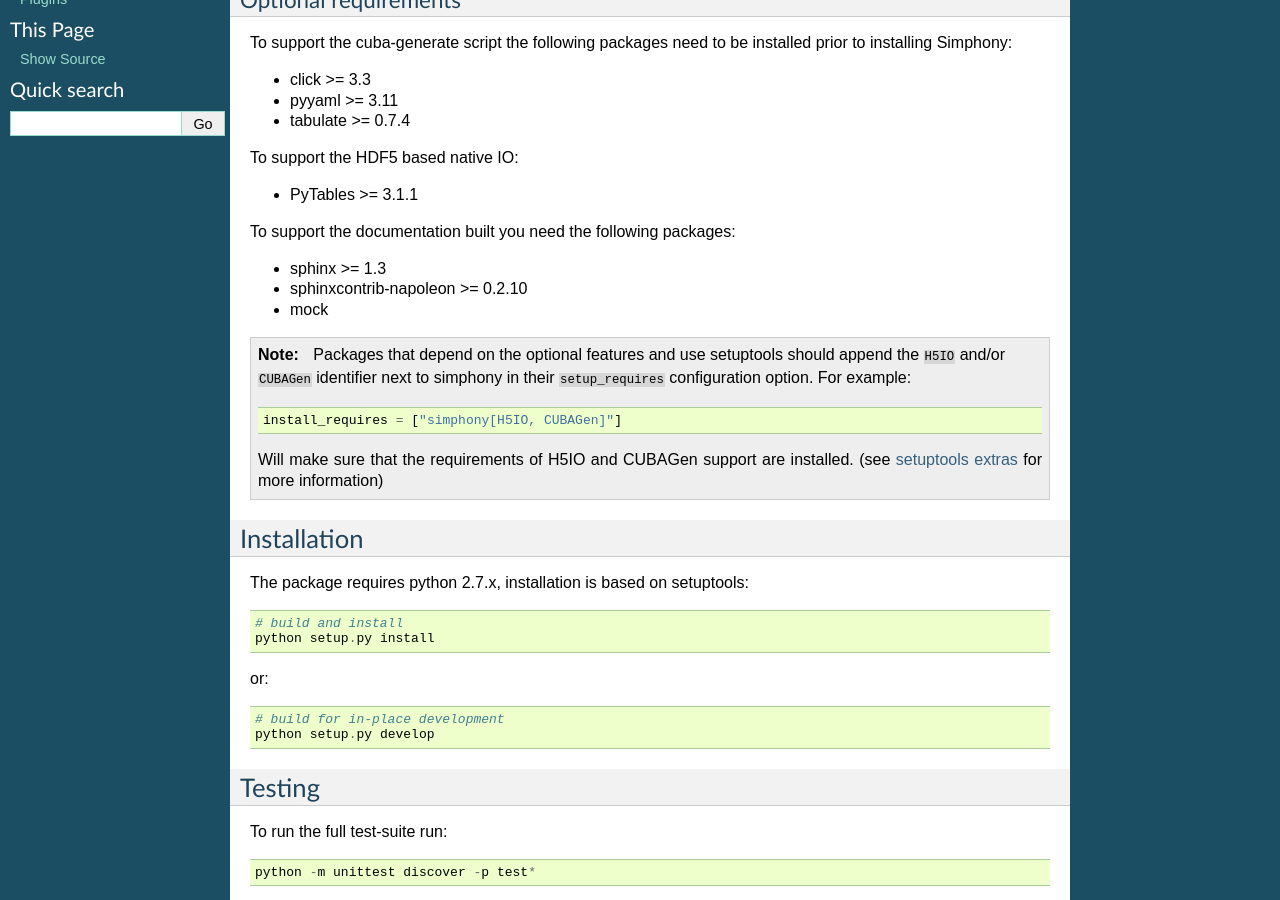
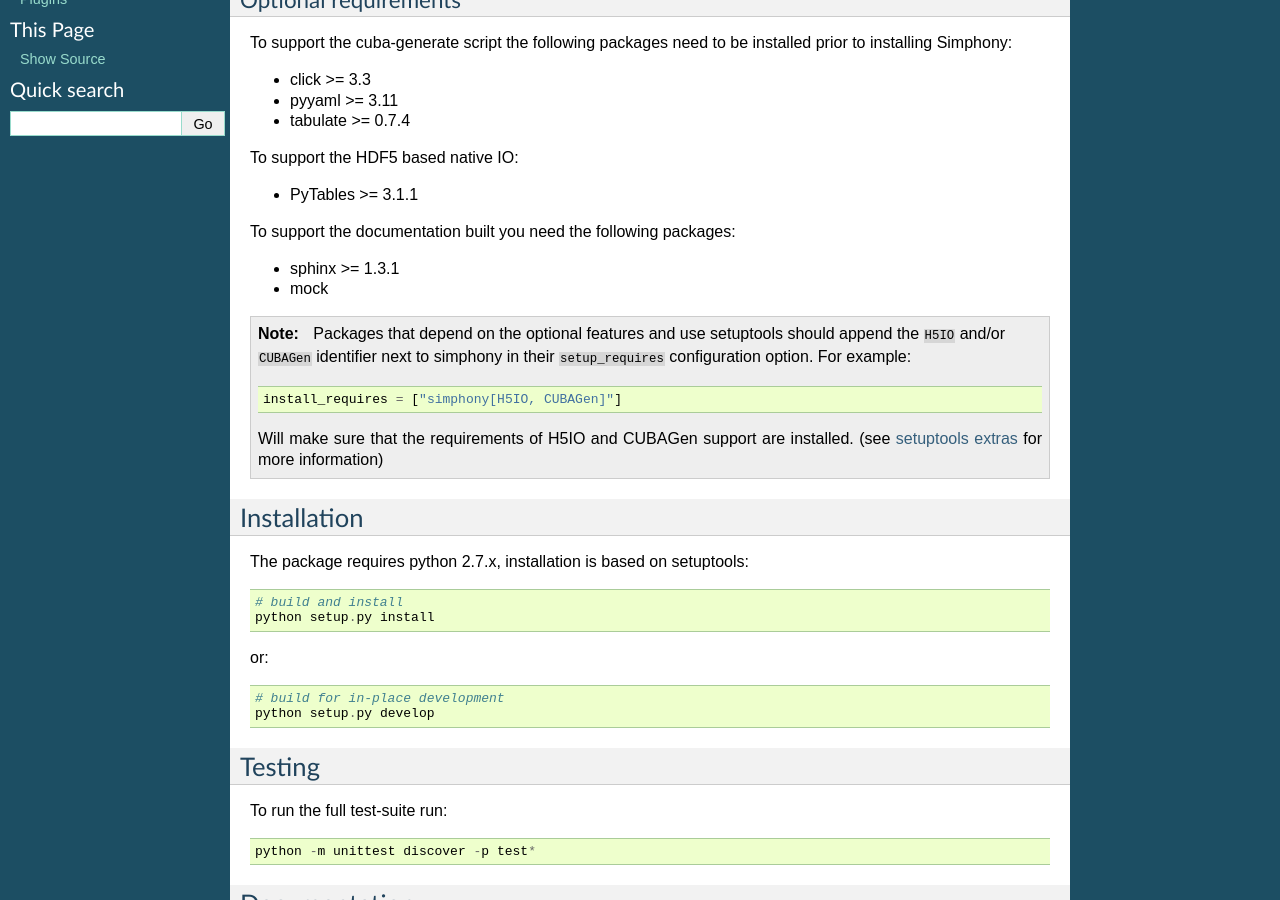
Before and after one commit to simphony/simphony-common, a Sphinx documentation site: the page built from doc/source/index.rst, in a window 1280 px wide and 900 px high, scrolled down 475 px. Built offline with Sphinx 7.4.7, drawn with Linux system fonts in a browser that asks for light colours.

Commit message:
Use sphinx 1.3.1 and use packaged napoleon extension
Remove sphinxcontrib-napoleon requirement as napoleon
extension is packaged now with sphinx.

```diff
--- a/README.rst
+++ b/README.rst
@@ -43,8 +43,7 @@
 
 To support the documentation built you need the following packages:
 
-- sphinx >= 1.3
-- sphinxcontrib-napoleon >= 0.2.10
+- sphinx >= 1.3.1
 - mock
 
 .. note::
--- a/dev_requirements.txt
+++ b/dev_requirements.txt
@@ -3,7 +3,7 @@
 stevedore >= 1.2.0
 click >= 3.3
 pyyaml >= 3.11
-sphinx >= 1.3
+sphinx >= 1.3.1
 sphinxcontrib-napoleon >= 0.2.10
 tabulate >= 0.7.4
 mock==1.0.1
--- a/doc/source/conf.py
+++ b/doc/source/conf.py
@@ -62,7 +62,7 @@
     'sphinx.ext.ifconfig',
     'sphinx.ext.viewcode',
     'sphinx.ext.autosummary',
-    'sphinxcontrib.napoleon',
+    'sphinx.ext.napoleon',
 ]
 
 # Add any paths that contain templates here, relative to this directory.
--- a/doc_requirements.txt
+++ b/doc_requirements.txt
@@ -1,5 +1,4 @@
-sphinx >= 1.3
-sphinxcontrib-napoleon >= 0.2.10
+sphinx >= 1.3.1
 enum34 >= 1.0.4
 stevedore >= 1.2.0
 mock
```
